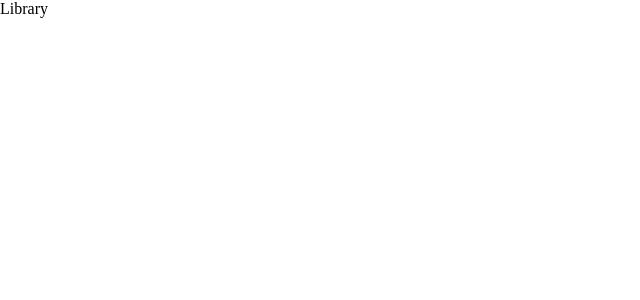
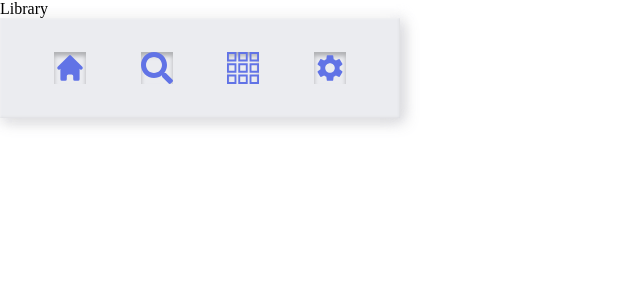
Before and after one commit to WildCodeSchool/2023-02-js-btz-wild-note, a React (Create React App) app: page /library in a window 1280 px wide. Shown: the top 300 px of the page, without its empty margins (0-640 px from the left). Built offline with nearby package versions, Linux system fonts and the light colour scheme.

Commit message:
créa narbar

```diff
--- a/package.json
+++ b/package.json
@@ -8,6 +8,7 @@
     "@testing-library/user-event": "^13.5.0",
     "react": "^18.2.0",
     "react-dom": "^18.2.0",
+    "react-icons": "^4.8.0",
     "react-router-dom": "^6.10.0",
     "react-scripts": "5.0.1",
     "web-vitals": "^2.1.4"
--- a/public/index.html
+++ b/public/index.html
@@ -27,7 +27,6 @@
     <title>React App</title>
   </head>
   <body>
-    <noscript>You need to enable JavaScript to run this app.</noscript>
     <div id="root"></div>
     <!--
       This HTML file is a template.
--- a/src/App.js
+++ b/src/App.js
@@ -1,6 +1,7 @@
 import './App.css';
 import { BrowserRouter as Router, Routes, Route } from 'react-router-dom';
 import Library from './pages/Library';
+import Navbar from './components/navbar/Navbar';
 
 function App() {
   return (
@@ -8,6 +9,7 @@ function App() {
       <Routes>
         <Route path='/library' element={<Library />} />
       </Routes>
+      <Navbar />
     </Router>
   );
 }
--- /dev/null
+++ b/src/components/navbar/Navbar.css
@@ -0,0 +1,14 @@
+.Navbar {
+    width: 400px;
+    height: 100px;
+    color: var(--main-color);
+    background-color:var(--bg-color);
+    display: flex;
+    align-items: center;
+    justify-content: space-evenly;
+    box-shadow: var(--main-card-effect);
+}
+
+/* .HiHome {
+    box-shadow: var(--main-card-effect);
+} */
--- /dev/null
+++ b/src/components/navbar/Navbar.jsx
@@ -0,0 +1,23 @@
+//icons
+import { HiHome } from 'react-icons/hi';
+import { FaSearch } from 'react-icons/fa';
+import { MdSettings } from 'react-icons/md';
+import { TfiLayoutGrid3 } from 'react-icons/tfi';
+
+import React from 'react'
+import './Navbar.css';
+
+const Navbar = () => {
+  return (
+    <div className='Navbar'>
+        <HiHome style={{height: "2em", width: "2em", boxShadow: "var(--general-innerShadow)"}} />
+        <FaSearch style={{height: "2em", width: "2em", boxShadow: "var(--general-innerShadow)"}}/>
+        <TfiLayoutGrid3 style={{height: "2em", width: "2em", boxShadow: "var(--general-innerShadow)"}}/>
+        <MdSettings style={{height: "2em", width: "2em", boxShadow: "var(--general-innerShadow)"}}/>
+        </div>
+  )
+}
+
+
+
+export default Navbar
```
Also changed, not shown: 1 other file (tests, documents, lock files or other folders).
